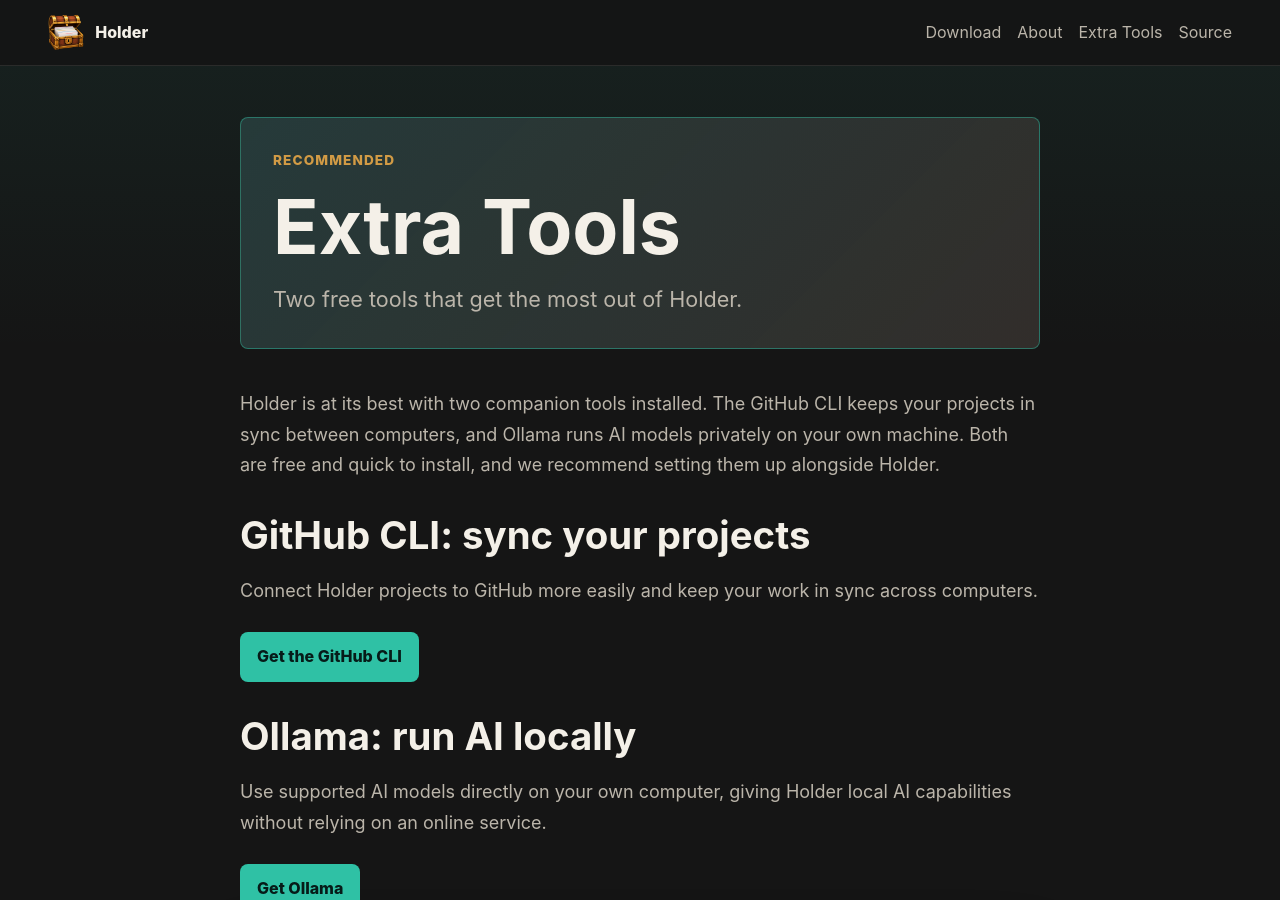
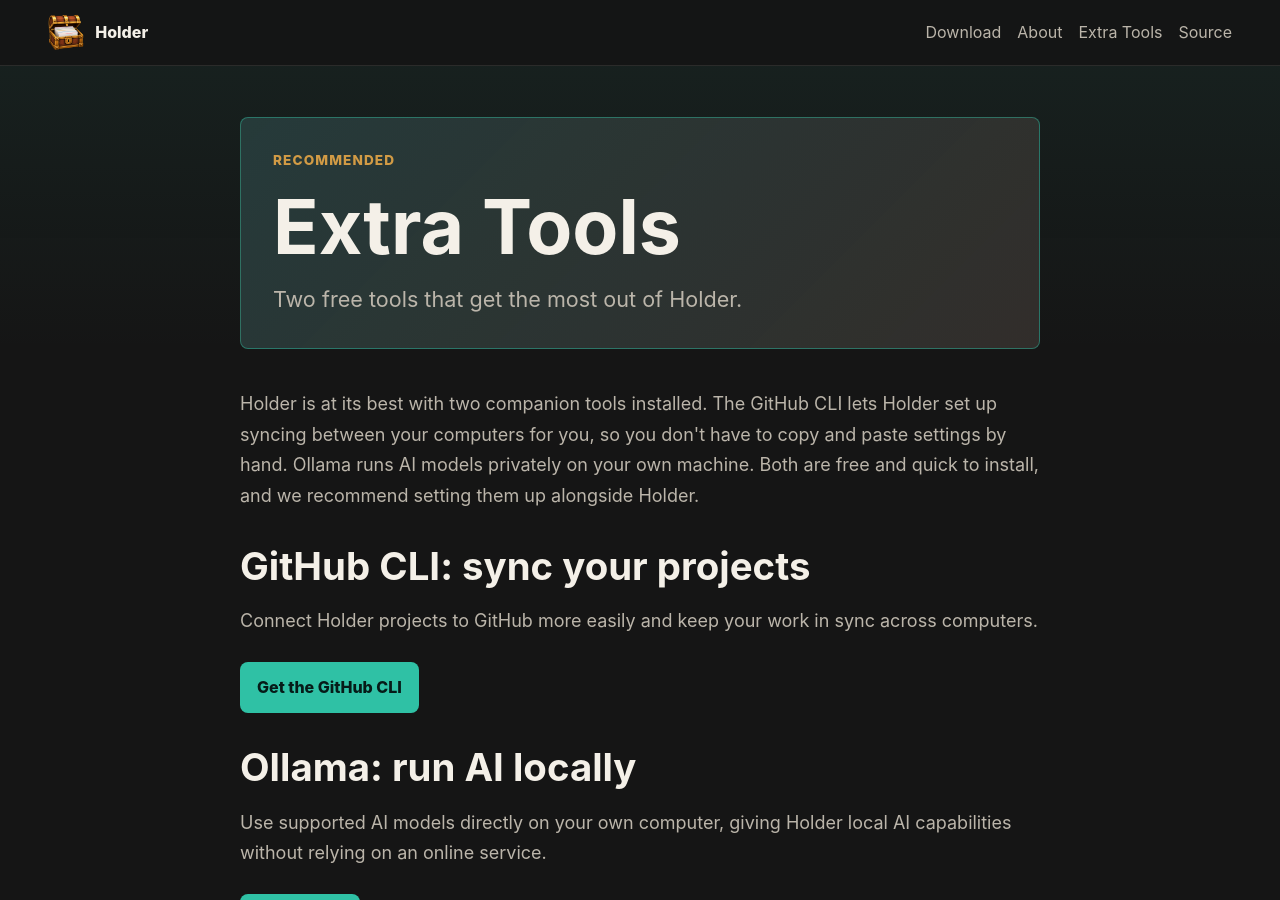
Before and after one commit to HolderTeam/holder-website, a Jekyll site: the page built from extra-tools.md, in a window 1280 px wide and 900 px high. Built offline with Jekyll 4.4.1, drawn with Linux system fonts in a browser that asks for light colours.

Commit message:
Clarify what the GitHub CLI does for Holder sync

```diff
--- a/extra-tools.md
+++ b/extra-tools.md
@@ -14,9 +14,10 @@ narrow: true
 <section class="section">
   <div class="section-head">
     <p>
-      Holder is at its best with two companion tools installed. The GitHub CLI keeps your projects in sync
-      between computers, and Ollama runs AI models privately on your own machine. Both are free and quick to
-      install, and we recommend setting them up alongside Holder.
+      Holder is at its best with two companion tools installed. The GitHub CLI lets Holder set up syncing
+      between your computers for you, so you don't have to copy and paste settings by hand. Ollama runs AI
+      models privately on your own machine. Both are free and quick to install, and we recommend setting them
+      up alongside Holder.
     </p>
   </div>
 </section>
```
